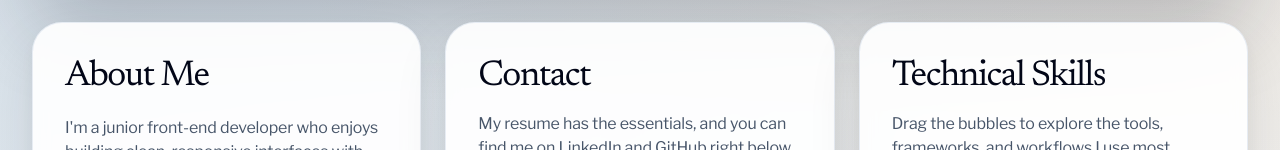
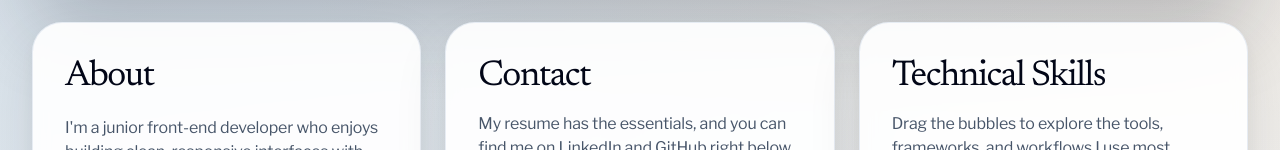
Before and after one commit to Junikab/portfolio, a React (Create React App) app: page / in a window 1280 px wide. Shown: the part 198-348 px from the top of the page. Built offline with nearby package versions, Linux system fonts and the light colour scheme.

Commit message:
update About component heading for consistency

```diff
--- a/src/components/layout/About.js
+++ b/src/components/layout/About.js
@@ -7,7 +7,7 @@ function About() {
         <SectionCard className="h-full">
             <div className="flex h-full flex-col overflow-hidden">
                 <div className="px-6 pt-6 sm:px-8 sm:pt-8">
-                    <h2 className="section-heading">About Me</h2>
+                    <h2 className="section-heading">About</h2>
                     <div className="section-copy mt-4 space-y-4">
                         <p>
                             I&apos;m a junior front-end developer who enjoys
```
Also changed, not shown: 1 other file (tests, documents, lock files or other folders).
